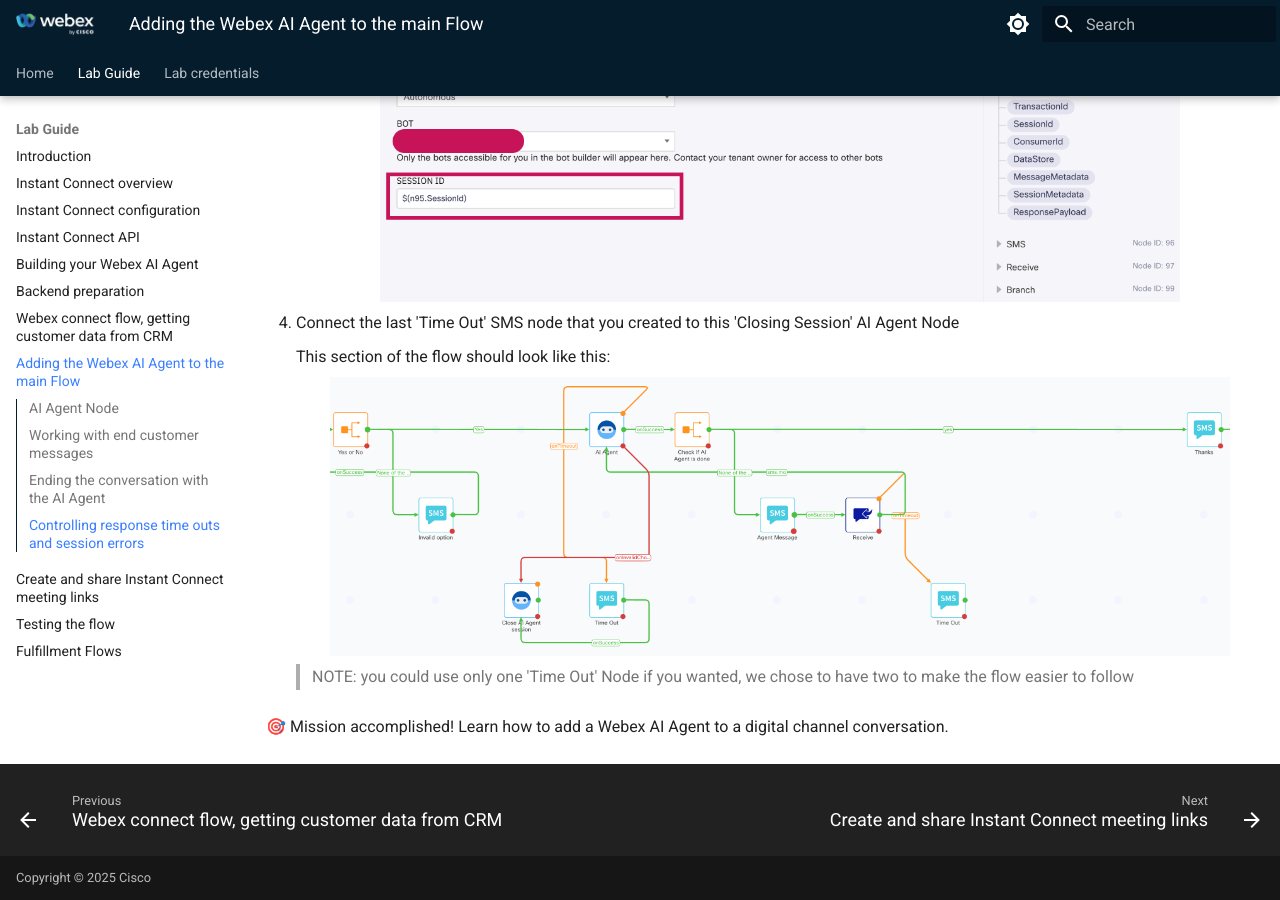
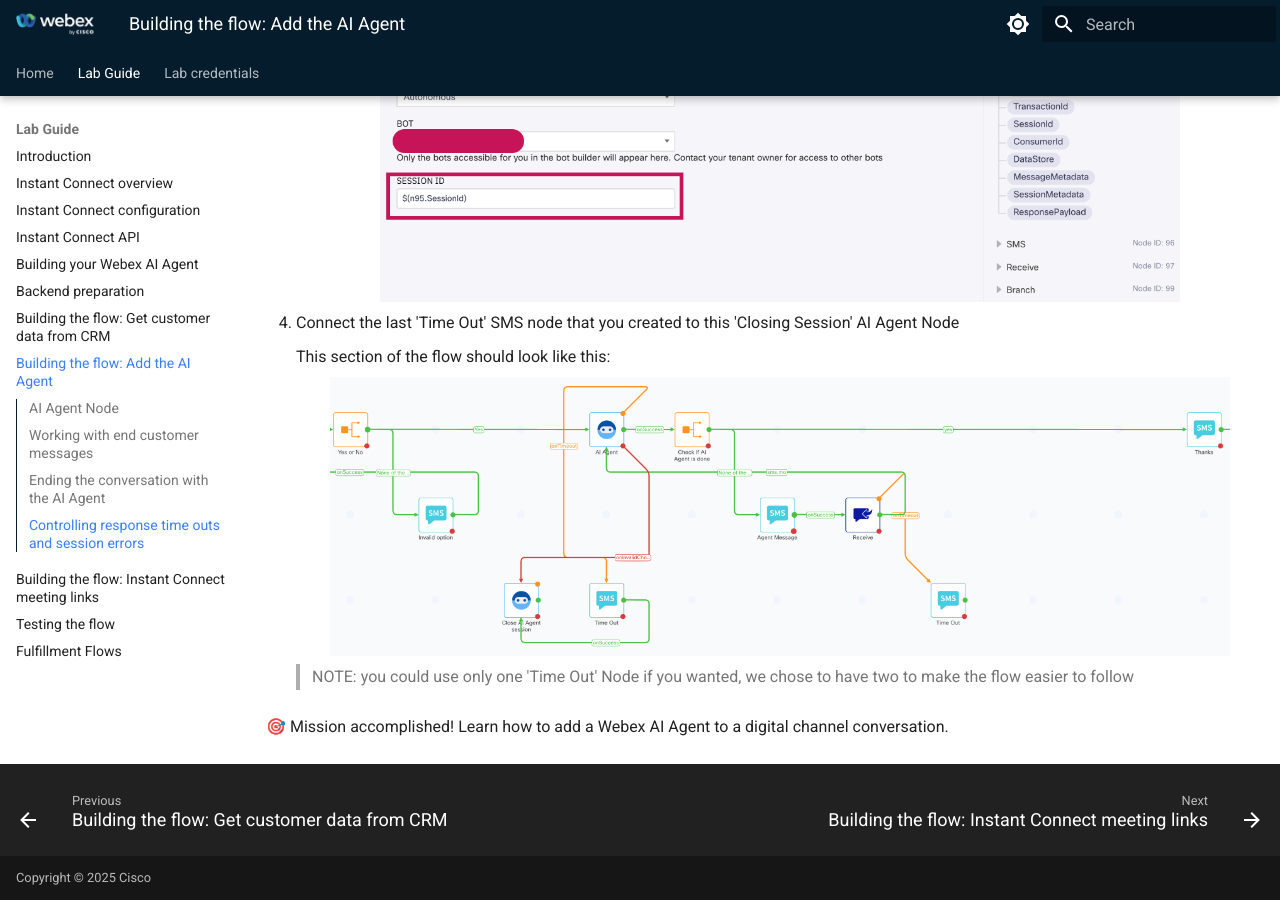
Before and after one commit to WebexCC-SA/LAB-2857, an MkDocs documentation site: the page built from docs/07-connectflow-02-ai-agent.md, in a window 1280 px wide and 900 px high, scrolled down 5013 px. Built offline with MkDocs 1.6.1 and Material for MkDocs 9.7.7, drawn with Linux system fonts in a browser that asks for light colours; some of the changed text lies outside the part shown.

Commit message:
new titles

```diff
--- a/docs/07-connectflow-02-ai-agent.md
+++ b/docs/07-connectflow-02-ai-agent.md
@@ -1,4 +1,4 @@
-# Adding the Webex AI Agent to the main Flow
+# Add the Webex AI Agent to the main Flow
 
 In this section you will learn how to add a Webex AI agent into any Connect Flow to serve digital channels. You will do it step by step to understand the process.
 
--- a/mkdocs.yml
+++ b/mkdocs.yml
@@ -93,9 +93,9 @@
       - Instant Connect API: 03-instantconnectapi.md
       - Building your Webex AI Agent: 04-ai-agent-create.md
       - Backend preparation: 05-backend.md
-      - Webex connect flow, getting customer data from CRM: 06-connectflow-01.md
-      - Adding the Webex AI Agent to the main Flow: 07-connectflow-02-ai-agent.md
-      - Create and share Instant Connect meeting links: 08-connectflow-03-ic.md
+      - "Building the flow: Get customer data from CRM": 06-connectflow-01.md
+      - "Building the flow: Add the AI Agent": 07-connectflow-02-ai-agent.md
+      - "Building the flow: Instant Connect meeting links": 08-connectflow-03-ic.md
       - Testing the flow: 09-testing-flow.md
       - Fulfillment Flows: 075-fullfillment-flows.md
   - Lab credentials: credentials.md
```
